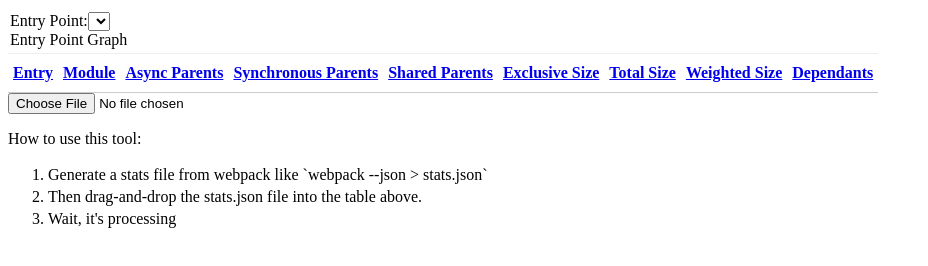
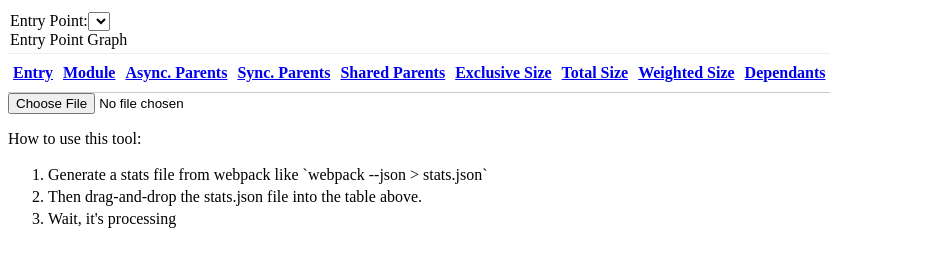
Before and after one commit to ryan953/webpack-dependency-size, a plain HTML site: page index.html in a window 1280 px wide. Shown: the whole page, without its empty margins (0-928 px from the left). Drawn offline with Linux system fonts and the light colour scheme.

Commit message:
Relabel sync/async parent counts

```diff
--- a/index.html
+++ b/index.html
@@ -34,7 +34,7 @@
                 </th>
 
                 <th class="hoverTrigger">
-                    <a href="#" onclick="sortBy('asyncParentCount')">Async Parents</a>
+                    <a href="#" onclick="sortBy('asyncParentCount')">Async. Parents</a>
                     <div class="hoverPanel">
                         <label for="filter-asyncParentCount-min">Min (bytes)</label>
                         <input type="number" id="filter-asyncParentCount-min" onchange="updateFilters()" />
@@ -44,7 +44,7 @@
                     </div>
                 </th>
                 <th class="hoverTrigger">
-                    <a href="#" onclick="sortBy('syncParentCount')">Synchronous Parents</a>
+                    <a href="#" onclick="sortBy('syncParentCount')">Sync. Parents</a>
                     <div class="hoverPanel">
                         <label for="filter-syncParentCount-min">Min (bytes)</label>
                         <input type="number" id="filter-syncParentCount-min" onchange="updateFilters()" />
```
